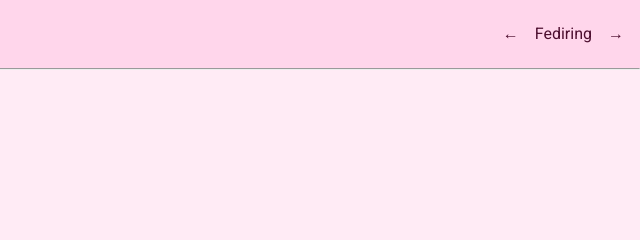
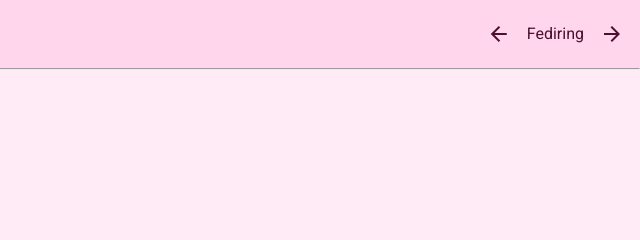
Before and after one commit to amycatgirl/nekoweb-page, an Eleventy site: page content/index.njk in a window 1280 px wide. Shown: the top 240 px of the page, 640-1280 px from the left. Built offline with nearby package versions, Linux system fonts and the light colour scheme; Eleventy itself is replaced by a stand-in of ours; files that its build step writes are made by us from their sources; a web font is replaced by a local one.

Commit message:
feat: material icons

```diff
--- a/_includes/layouts/base.njk
+++ b/_includes/layouts/base.njk
@@ -37,6 +37,7 @@
 		<link rel="preconnect" href="https://fonts.googleapis.com">
 		<link rel="preconnect" href="https://fonts.gstatic.com" crossorigin>
 		<link href="https://fonts.googleapis.com/css2?family=Noto+Color+Emoji&family=Roboto:ital,wght@0,100;0,300;0,400;0,500;0,700;0,900;1,100;1,300;1,400;1,500;1,700;1,900&display=swap" rel="stylesheet">
+		<link href="https://fonts.googleapis.com/css2?family=Material+Symbols+Outlined" rel="stylesheet" />
 
 		<meta property="og:title" content="{{ title or metadata.title }}" />
 		<meta property="og:locale" content="{{ metadata.language }}" />
@@ -63,9 +64,9 @@
 				</ul>
 			<section id="fediring">
 		      <nav class="fedi">
-		        <a href="https://fediring.net/previous?host=amycatgirl.codeberg.page">←</a>
+		        <a class="material-symbols-outlined" href="https://fediring.net/previous?host=amycatgirl.codeberg.page">arrow_back</a>
 		        <a href="https://fediring.net/">Fediring</a>
-		        <a href="https://fediring.net/next?host=amycatgirl.codeberg.page">→</a>
+		        <a class="material-symbols-outlined" href="https://fediring.net/next?host=amycatgirl.codeberg.page">arrow_forward</a>
 		      </nav>
 		    </section>
 		  </nav>
```
